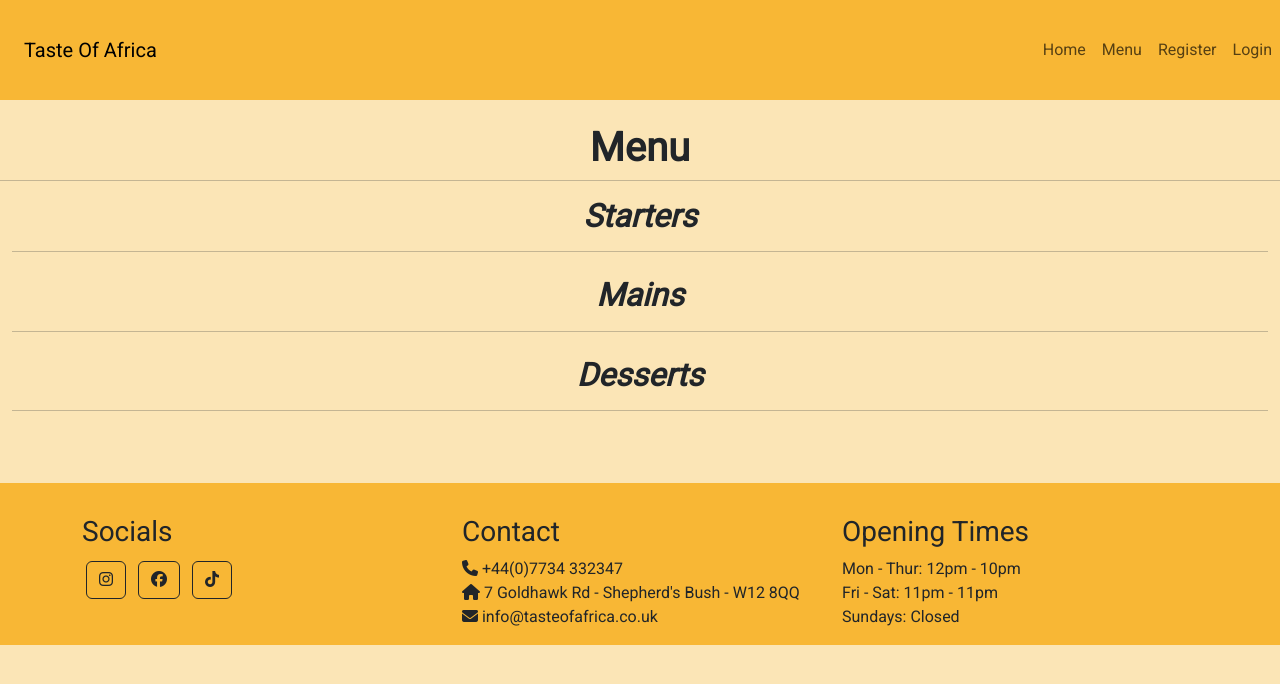
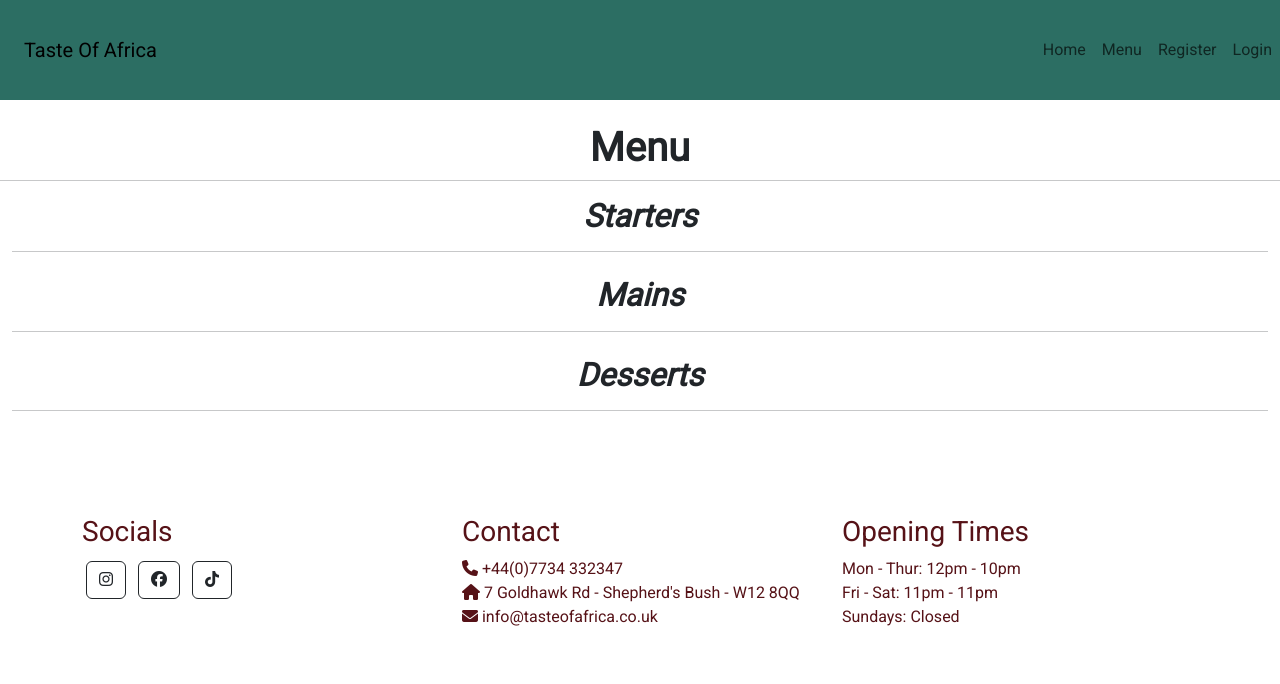
Before and after one commit to KyrianU/taste-of-africa, a Django app: page /menu/ in a window 1280 px wide. Shown: the top 684 px of the page. Run offline with Django 3.2, Linux system fonts and the light colour scheme; data that the repository does not hold is empty; some libraries are stand-ins or nearby versions.

Commit message:
changed background color, nav and footer color

```diff
--- a/static/css/base.css
+++ b/static/css/base.css
@@ -3,14 +3,14 @@
 /* General Styling */
 
 body {
-    background-color: #FBE5B6;
+    background-color: #FFFFFF;
     font-family: 'Roboto', sans-serif;
 }
 
 /* Navbar element */
 
 nav {
-    background-color: #F8B735;
+    background-color: #2c6e63;
     height: 100px;
 }
 
@@ -34,9 +34,9 @@ nav {
 footer {
     margin-top: 2%;
     padding-top: 2em;
-    background-color: #F8B735;
     display: flex;
     flex-flow: row wrap;
+    color: #561217
 
 }
 
--- a/templates/index.html
+++ b/templates/index.html
@@ -11,6 +11,7 @@
             <h1>Taste of Africa</h1>
         </div>
     </div>
+    <hr>
 
 <div id="carouselExampleCaptions" class="carousel slides">
     <div class="carousel-indicators">
```
